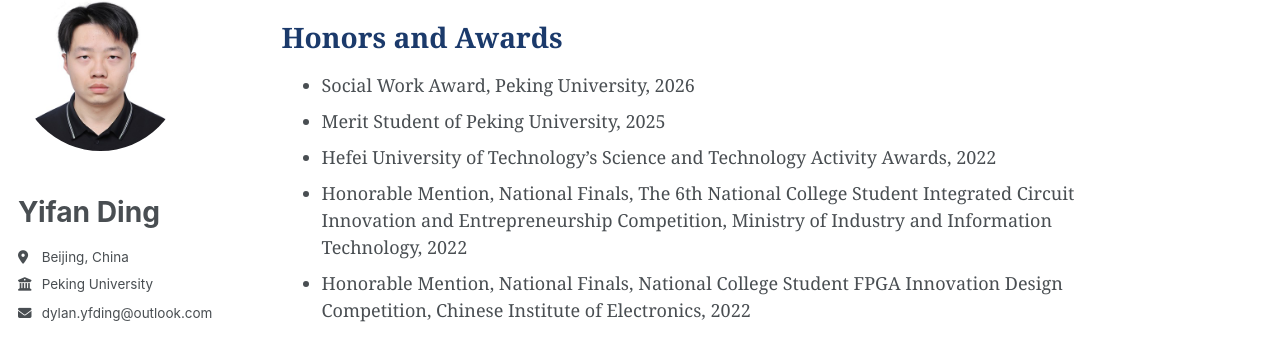
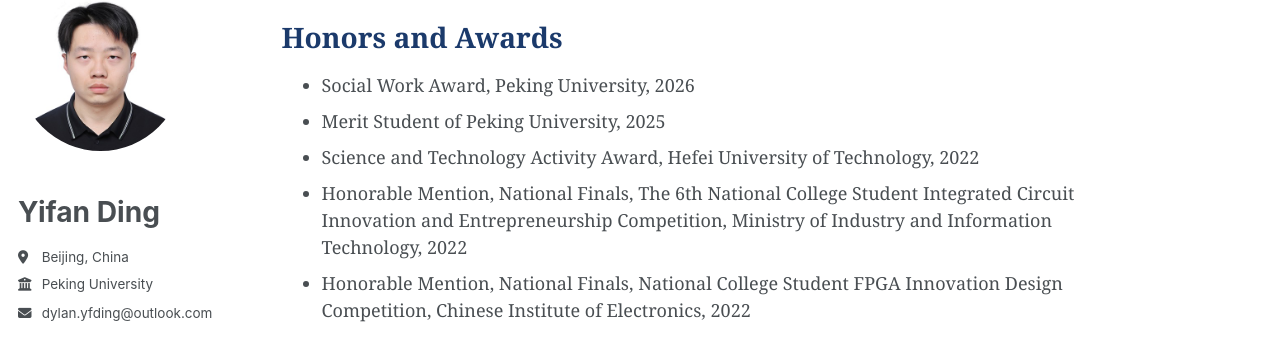
Before and after one commit to DylanDing54/DylanDing54.github.io, a Jekyll site: the page built from _pages/about.md, in a window 1280 px wide and 900 px high, scrolled down 1857 px. Shown: the part 115-455 px from the top of the window. Built offline with Jekyll 4.4.1, drawn with Linux system fonts in a browser that asks for light colours; a style sheet for code colours, icons or effects is not loaded.

Commit message:
Match the HFUT award to the award-then-institution format
Co-Authored-By: Claude Opus 5 (1M context) <noreply@anthropic.com>

```diff
--- a/_pages/about.md
+++ b/_pages/about.md
@@ -89,7 +89,7 @@ Honors and Awards
 ======
 * Social Work Award, Peking University, 2026
 * Merit Student of Peking University, 2025
-* Hefei University of Technology's Science and Technology Activity Awards, 2022
+* Science and Technology Activity Award, Hefei University of Technology, 2022
 * Honorable Mention, National Finals, The 6th National College Student Integrated Circuit Innovation and Entrepreneurship Competition, Ministry of Industry and Information Technology, 2022
 * Honorable Mention, National Finals, National College Student FPGA Innovation Design Competition, Chinese Institute of Electronics, 2022
 
```
